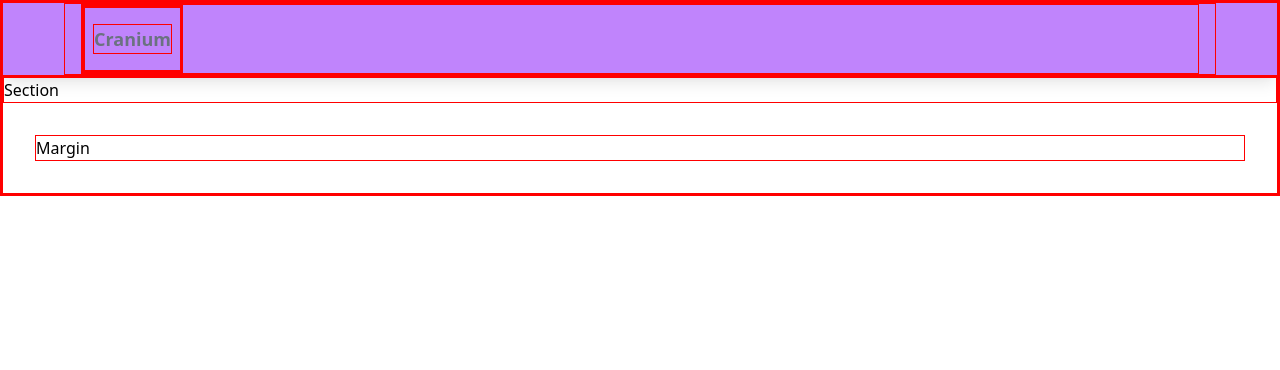
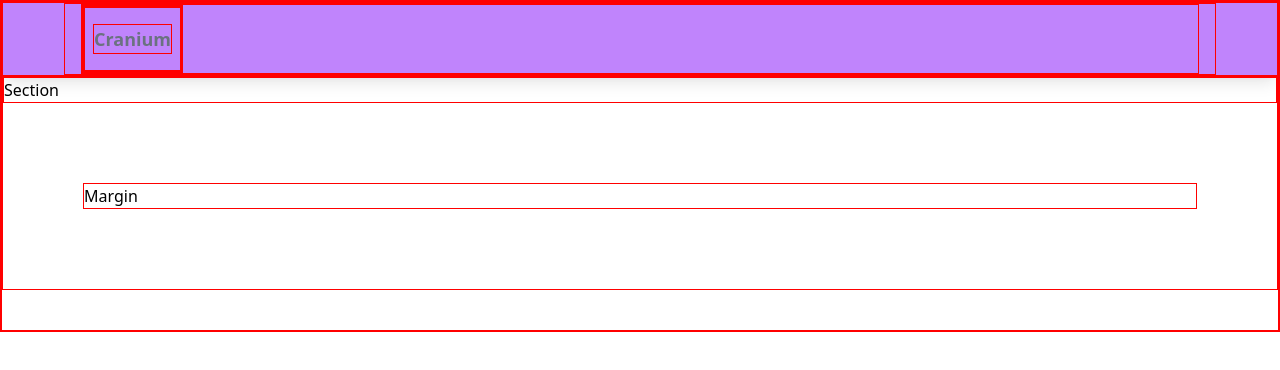
Before and after one commit to gapeee20/Mockup-CraxUMN, a website: page eventlandingpage.html in a window 1280 px wide. Drawn offline with nearby package versions, Linux system fonts and the light colour scheme.

Commit message:
Commit 1

```diff
--- a/eventlandingpage.html
+++ b/eventlandingpage.html
@@ -28,9 +28,9 @@
         </div>
     </nav>
 
-    <section>
+    <section class="mb-10">
         <h2>Section</h2>
-        <div class="m-8">Margin</div>
+        <div class="mx-20 my-20">Margin</div>
     </section>
 
     <!-- batas Footer -->
```
